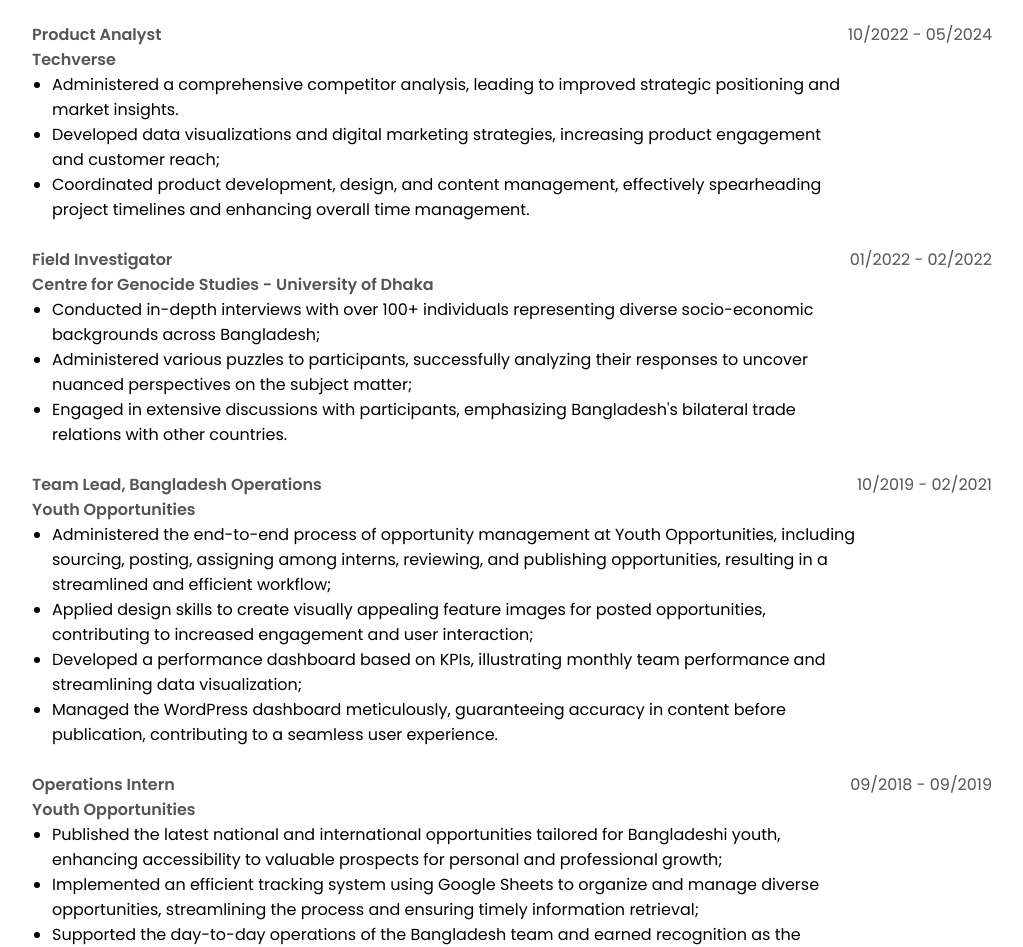
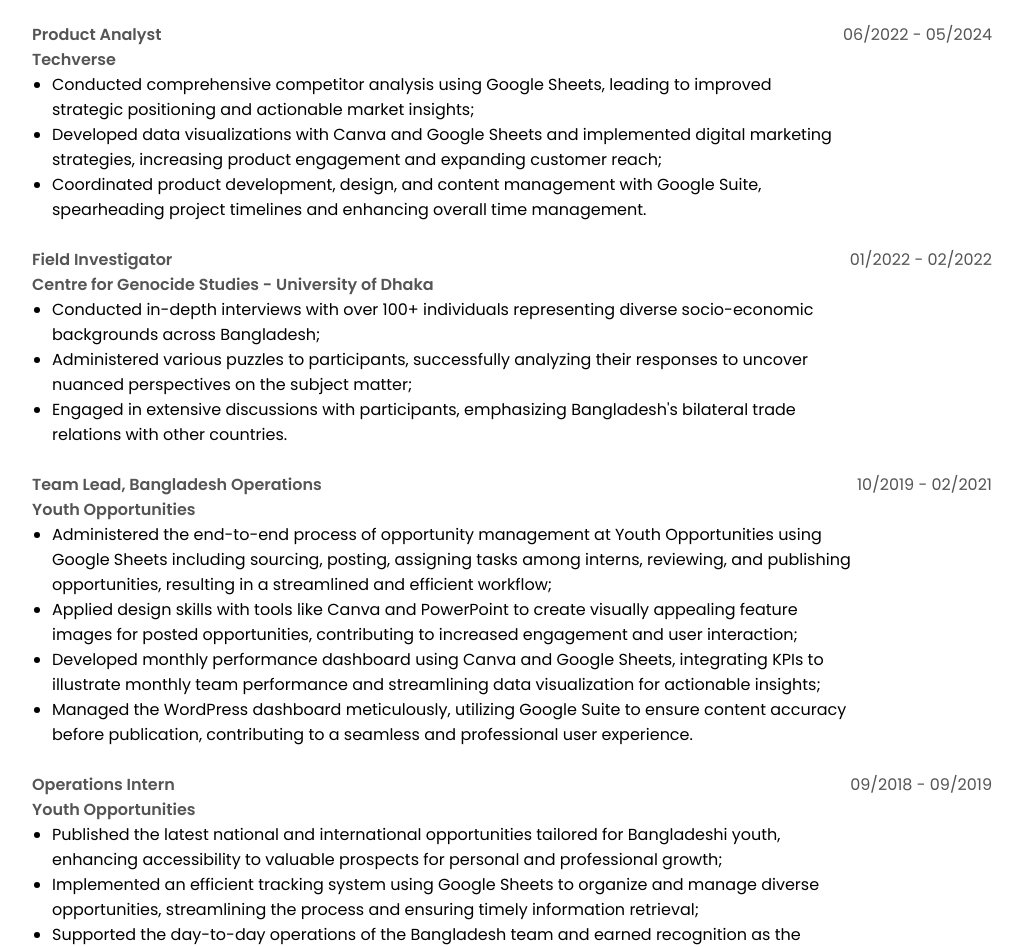
Before and after one commit to abmsayem/abmsayem.github.io, a plain HTML site: page index.html in a window 1280 px wide. Shown: the part 3842-4789 px from the top of the page, without its empty margins (128-1151 px from the left). Drawn offline with Linux system fonts and the light colour scheme.

Commit message:
Update index.html

```diff
--- a/index.html
+++ b/index.html
@@ -207,13 +207,13 @@
                 <p><strong>Product Analyst</strong></p>
                 <p><strong>Techverse</strong></p>
                 <p><ul>
-                    <li>Administered a comprehensive competitor analysis, leading to improved strategic positioning and market insights.</li>
-                    <li>Developed data visualizations and digital marketing strategies, increasing product engagement and customer reach;</li>
-                    <li>Coordinated product development, design, and content management, effectively spearheading project timelines and enhancing overall time management.</li>
+                    <li>Conducted comprehensive competitor analysis using Google Sheets, leading to improved strategic positioning and actionable market insights;</li>
+                    <li>Developed data visualizations with Canva and Google Sheets and implemented digital marketing strategies, increasing product engagement and expanding customer reach;</li>
+                    <li>Coordinated product development, design, and content management with Google Suite, spearheading project timelines and enhancing overall time management.</li>
                   </ul></p>
               </div>
               <div>
-                <p class="1right-side">10/2022 - 05/2024</p>
+                <p class="1right-side">06/2022 - 05/2024</p>
               </div>
             </div>
 
@@ -238,10 +238,11 @@
                 <p><strong>Team Lead, Bangladesh Operations</strong></p>
                 <p><strong>Youth Opportunities</strong></p>
                 <p><ul>
-                    <li>Administered the end-to-end process of opportunity management at Youth Opportunities, including sourcing, posting, assigning among interns, reviewing, and publishing opportunities, resulting in a streamlined and efficient workflow;</li>
-                    <li>Applied design skills to create visually appealing feature images for posted opportunities, contributing to increased engagement and user interaction;</li>
-                    <li>Developed a performance dashboard based on KPIs, illustrating monthly team performance and streamlining data visualization;</li>
-                    <li>Managed the WordPress dashboard meticulously, guaranteeing accuracy in content before publication, contributing to a seamless user experience.</li>
+                    <li>Administered the end-to-end process of opportunity management at Youth Opportunities using Google Sheets including sourcing, posting, assigning tasks
+                      among interns, reviewing, and publishing opportunities, resulting in a streamlined and efficient workflow;</li>
+                    <li>Applied design skills with tools like Canva and PowerPoint to create visually appealing feature images for posted opportunities, contributing to increased engagement and user interaction;</li>
+                    <li>Developed monthly performance dashboard using Canva and Google Sheets, integrating KPIs to illustrate monthly team performance and streamlining data visualization for actionable insights;</li>
+                    <li>Managed the WordPress dashboard meticulously, utilizing Google Suite to ensure content accuracy before publication, contributing to a seamless and professional user experience.</li>
                   </ul></p>
               </div>
               <div>
```
